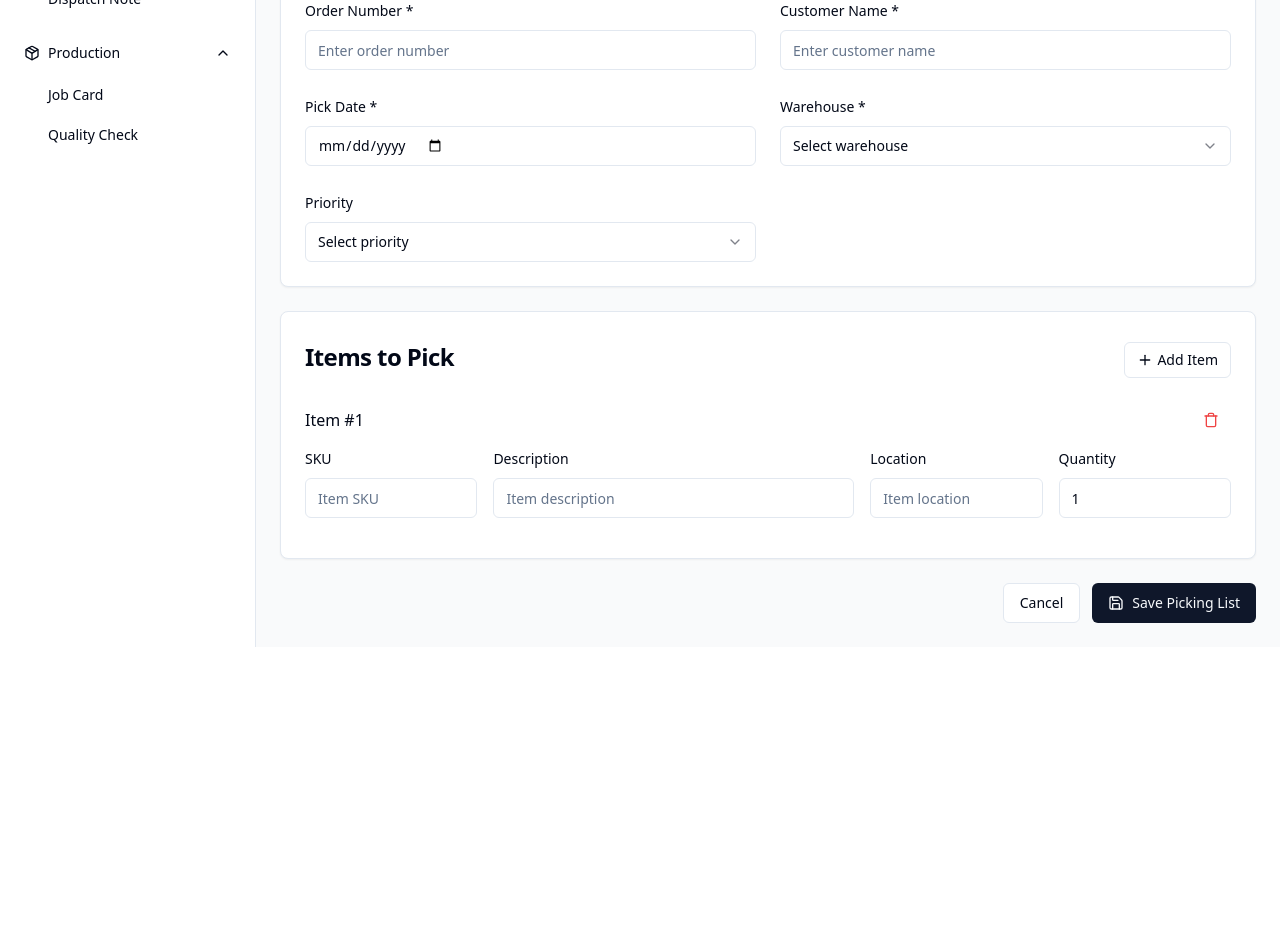
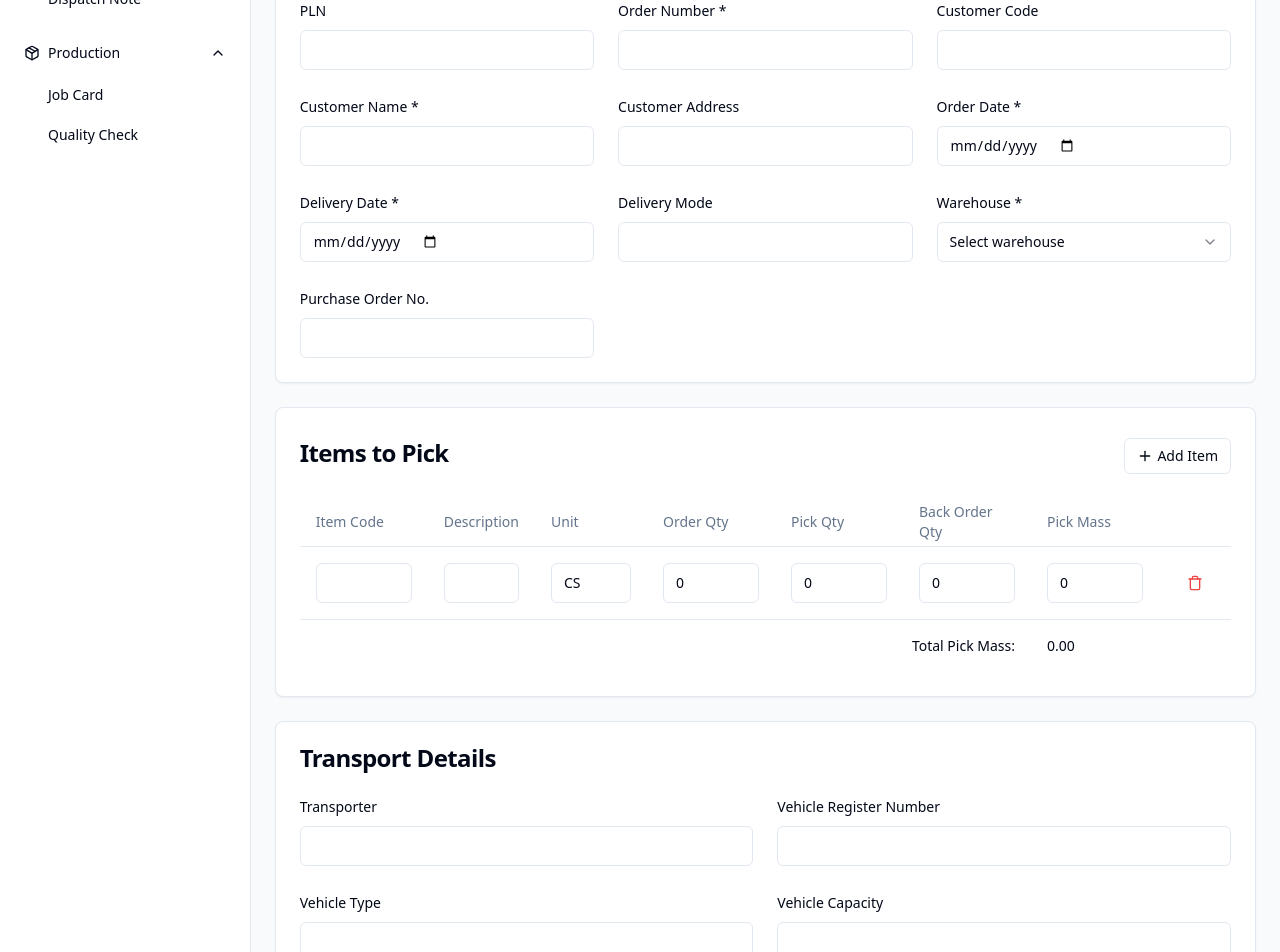
Before and after one commit to niolaworks/digital-dept-dynamics, a React (Vite) app: page /logistics/picking-list in a window 1280 px wide. Shown: the part 280-1232 px from the top of the page. Before the commit the page ends 927 px from the top, so only its background shows below. Built offline with nearby package versions, Linux system fonts and the light colour scheme.

Commit message:
Refactor: Implement picking list form
Implement the picking list form based on the provided example.

```diff
--- a/src/hooks/usePickingListStorage.ts
+++ b/src/hooks/usePickingListStorage.ts
@@ -3,19 +3,43 @@ import { useState, useEffect } from 'react';
 
 type Item = {
   id: number;
-  sku: string;
+  itemCode: string;
   description: string;
-  location: string;
-  quantity: number;
+  unit: string;
+  orderQty: number;
+  pickQty: number;
+  backOrderQty: number;
+  pickMass: number;
+};
+
+type TransportDetails = {
+  transporter: string;
+  vehicleRegNumber: string;
+  vehicleType: string;
+  vehicleCapacity: string;
+  driverName: string;
+  driverSignature?: string;
+  datePicked?: string;
+  pickedBy: string;
+  checkedBy: string;
+  comments: string;
 };
 
 type PickingListData = {
+  pln: string;
   orderNumber: string;
+  customerCode: string;
   customerName: string;
-  pickDate: string;
+  customerAddress: string;
+  orderDate: string;
+  deliveryDate: string;
+  deliveryMode: string;
   warehouse: string;
-  priority: string;
+  purchaseOrderNo: string;
   items: Item[];
+  transportDetails: TransportDetails;
+  printDate?: string;
+  printTime?: string;
 };
 
 const STORAGE_KEY = 'picking-list-draft';
@@ -24,12 +48,38 @@ export const usePickingListStorage = () => {
   const [formData, setFormData] = useState<PickingListData>(() => {
     const savedData = localStorage.getItem(STORAGE_KEY);
     return savedData ? JSON.parse(savedData) : {
+      pln: '',
       orderNumber: '',
+      customerCode: '',
       customerName: '',
-      pickDate: '',
+      customerAddress: '',
+      orderDate: '',
+      deliveryDate: '',
+      deliveryMode: '',
       warehouse: '',
-      priority: '',
-      items: [{ id: 1, sku: '', description: '', location: '', quantity: 1 }]
+      purchaseOrderNo: '',
+      items: [{
+        id: 1,
+        itemCode: '',
+        description: '',
+        unit: 'CS',
+        orderQty: 0,
+        pickQty: 0,
+        backOrderQty: 0,
+        pickMass: 0
+      }],
+      transportDetails: {
+        transporter: '',
+        vehicleRegNumber: '',
+        vehicleType: '',
+        vehicleCapacity: '',
+        driverName: '',
+        driverSignature: '',
+        datePicked: '',
+        pickedBy: '',
+        checkedBy: '',
+        comments: ''
+      }
     };
   });
 
@@ -39,8 +89,15 @@ export const usePickingListStorage = () => {
 
   const savePickingList = () => {
     if (formData.orderNumber) {
-      localStorage.setItem(`picking-list-${formData.orderNumber}`, JSON.stringify(formData));
+      const now = new Date();
+      const dataWithTimestamp = {
+        ...formData,
+        printDate: now.toLocaleDateString(),
+        printTime: now.toLocaleTimeString()
+      };
+      localStorage.setItem(`picking-list-${formData.orderNumber}`, JSON.stringify(dataWithTimestamp));
       localStorage.removeItem(STORAGE_KEY);
+      return dataWithTimestamp;
     }
   };
 
@@ -57,15 +114,42 @@ export const usePickingListStorage = () => {
   };
 
   const clearStoredData = () => {
-    savePickingList();
+    const savedData = savePickingList();
     setFormData({
+      pln: '',
       orderNumber: '',
+      customerCode: '',
       customerName: '',
-      pickDate: '',
+      customerAddress: '',
+      orderDate: '',
+      deliveryDate: '',
+      deliveryMode: '',
       warehouse: '',
-      priority: '',
-      items: [{ id: 1, sku: '', description: '', location: '', quantity: 1 }]
+      purchaseOrderNo: '',
+      items: [{
+        id: 1,
+        itemCode: '',
+        description: '',
+        unit: 'CS',
+        orderQty: 0,
+        pickQty: 0,
+        backOrderQty: 0,
+        pickMass: 0
+      }],
+      transportDetails: {
+        transporter: '',
+        vehicleRegNumber: '',
+        vehicleType: '',
+        vehicleCapacity: '',
+        driverName: '',
+        driverSignature: '',
+        datePicked: '',
+        pickedBy: '',
+        checkedBy: '',
+        comments: ''
+      }
     });
+    return savedData;
   };
 
   return { formData, setFormData, clearStoredData, getAllPickingLists };
--- a/src/pages/logistics/PickingListForm.tsx
+++ b/src/pages/logistics/PickingListForm.tsx
@@ -6,11 +6,11 @@ import { Select, SelectContent, SelectItem, SelectTrigger, SelectValue } from "@
 import { Separator } from "@/components/ui/separator";
 import { Tabs, TabsContent, TabsList, TabsTrigger } from "@/components/ui/tabs";
 import { useToast } from "@/hooks/use-toast";
-import { ChevronLeft, Plus, Save, Trash, Eye } from "lucide-react";
+import { ChevronLeft, Plus, Save, Trash } from "lucide-react";
 import { Link, useNavigate, useSearchParams } from "react-router-dom";
 import { usePickingListStorage } from "@/hooks/usePickingListStorage";
 import { Table, TableBody, TableCell, TableHead, TableHeader, TableRow } from "@/components/ui/table";
-import { useEffect } from "react";
+import { Textarea } from "@/components/ui/textarea";
 
 const LogisticsPickingList = () => {
   const { toast } = useToast();
@@ -55,12 +55,18 @@ const LogisticsPickingList = () => {
 
   const handleSubmit = (e: React.FormEvent) => {
     e.preventDefault();
+    const savedData = clearStoredData();
+    if (savedData) {
       toast({
         title: "Picking List Created",
-      description: `Order #${formData.orderNumber} has been saved.`
+        description: `Order #${savedData.orderNumber} has been saved.`
       });
-    clearStoredData();
       navigate('?tab=saved');
+    }
+  };
+
+  const calculateTotalPickMass = () => {
+    return formData.items.reduce((sum, item) => sum + item.pickMass, 0);
   };
 
   return (
@@ -95,35 +101,75 @@ const LogisticsPickingList = () => {
                 <CardTitle>Order Information</CardTitle>
               </CardHeader>
               <CardContent>
-                <div className="grid grid-cols-1 md:grid-cols-2 gap-6">
+                <div className="grid grid-cols-1 md:grid-cols-3 gap-6">
+                  <div className="space-y-2">
+                    <Label htmlFor="pln">PLN</Label>
+                    <Input
+                      id="pln"
+                      value={formData.pln}
+                      onChange={e => setFormData({ ...formData, pln: e.target.value })}
+                    />
+                  </div>
                   <div className="space-y-2">
                     <Label htmlFor="orderNumber">Order Number *</Label>
                     <Input
                       id="orderNumber"
-                      placeholder="Enter order number"
                       value={formData.orderNumber}
                       onChange={e => setFormData({ ...formData, orderNumber: e.target.value })}
                       required
                     />
                   </div>
                   <div className="space-y-2">
+                    <Label htmlFor="customerCode">Customer Code</Label>
+                    <Input
+                      id="customerCode"
+                      value={formData.customerCode}
+                      onChange={e => setFormData({ ...formData, customerCode: e.target.value })}
+                    />
+                  </div>
+                  <div className="space-y-2">
                     <Label htmlFor="customerName">Customer Name *</Label>
                     <Input
                       id="customerName"
-                      placeholder="Enter customer name"
                       value={formData.customerName}
                       onChange={e => setFormData({ ...formData, customerName: e.target.value })}
                       required
                     />
                   </div>
                   <div className="space-y-2">
-                    <Label htmlFor="pickDate">Pick Date *</Label>
+                    <Label htmlFor="customerAddress">Customer Address</Label>
                     <Input
-                      id="pickDate"
+                      id="customerAddress"
+                      value={formData.customerAddress}
+                      onChange={e => setFormData({ ...formData, customerAddress: e.target.value })}
+                    />
+                  </div>
+                  <div className="space-y-2">
+                    <Label htmlFor="orderDate">Order Date *</Label>
+                    <Input
+                      id="orderDate"
                       type="date"
-                      value={formData.pickDate}
-                      onChange={e => setFormData({ ...formData, pickDate: e.target.value })}
+                      value={formData.orderDate}
+                      onChange={e => setFormData({ ...formData, orderDate: e.target.value })}
                       required
+                    />
+                  </div>
+                  <div className="space-y-2">
+                    <Label htmlFor="deliveryDate">Delivery Date *</Label>
+                    <Input
+                      id="deliveryDate"
+                      type="date"
+                      value={formData.deliveryDate}
+                      onChange={e => setFormData({ ...formData, deliveryDate: e.target.value })}
+                      required
+                    />
+                  </div>
+                  <div className="space-y-2">
+                    <Label htmlFor="deliveryMode">Delivery Mode</Label>
+                    <Input
+                      id="deliveryMode"
+                      value={formData.deliveryMode}
+                      onChange={e => setFormData({ ...formData, deliveryMode: e.target.value })}
                     />
                   </div>
                   <div className="space-y-2">
@@ -136,28 +182,19 @@ const LogisticsPickingList = () => {
                         <SelectValue placeholder="Select warehouse" />
                       </SelectTrigger>
                       <SelectContent>
+                        <SelectItem value="Agl-FG">Agl-FG</SelectItem>
                         <SelectItem value="main">Main Warehouse</SelectItem>
                         <SelectItem value="secondary">Secondary Warehouse</SelectItem>
-                        <SelectItem value="overflow">Overflow Storage</SelectItem>
                       </SelectContent>
                     </Select>
                   </div>
                   <div className="space-y-2">
-                    <Label htmlFor="priority">Priority</Label>
-                    <Select
-                      value={formData.priority}
-                      onValueChange={value => setFormData({ ...formData, priority: value })}
-                    >
-                      <SelectTrigger id="priority">
-                        <SelectValue placeholder="Select priority" />
-                      </SelectTrigger>
-                      <SelectContent>
-                        <SelectItem value="low">Low</SelectItem>
-                        <SelectItem value="medium">Medium</SelectItem>
-                        <SelectItem value="high">High</SelectItem>
-                        <SelectItem value="urgent">Urgent</SelectItem>
-                      </SelectContent>
-                    </Select>
+                    <Label htmlFor="purchaseOrderNo">Purchase Order No.</Label>
+                    <Input
+                      id="purchaseOrderNo"
+                      value={formData.purchaseOrderNo}
+                      onChange={e => setFormData({ ...formData, purchaseOrderNo: e.target.value })}
+                    />
                   </div>
                 </div>
               </CardContent>
@@ -177,10 +214,76 @@ const LogisticsPickingList = () => {
                 </Button>
               </CardHeader>
               <CardContent>
-                {formData.items.map((item, index) => (
-                  <div key={item.id} className="mb-4">
-                    <div className="flex items-center justify-between mb-2">
-                      <h3 className="font-medium">Item #{index + 1}</h3>
+                <div className="overflow-x-auto">
+                  <Table>
+                    <TableHeader>
+                      <TableRow>
+                        <TableHead>Item Code</TableHead>
+                        <TableHead>Description</TableHead>
+                        <TableHead>Unit</TableHead>
+                        <TableHead>Order Qty</TableHead>
+                        <TableHead>Pick Qty</TableHead>
+                        <TableHead>Back Order Qty</TableHead>
+                        <TableHead>Pick Mass</TableHead>
+                        <TableHead></TableHead>
+                      </TableRow>
+                    </TableHeader>
+                    <TableBody>
+                      {formData.items.map((item) => (
+                        <TableRow key={item.id}>
+                          <TableCell>
+                            <Input
+                              value={item.itemCode}
+                              onChange={e => handleItemChange(item.id, 'itemCode', e.target.value)}
+                              className="w-24"
+                            />
+                          </TableCell>
+                          <TableCell>
+                            <Input
+                              value={item.description}
+                              onChange={e => handleItemChange(item.id, 'description', e.target.value)}
+                            />
+                          </TableCell>
+                          <TableCell>
+                            <Input
+                              value={item.unit}
+                              onChange={e => handleItemChange(item.id, 'unit', e.target.value)}
+                              className="w-20"
+                            />
+                          </TableCell>
+                          <TableCell>
+                            <Input
+                              type="number"
+                              value={item.orderQty}
+                              onChange={e => handleItemChange(item.id, 'orderQty', Number(e.target.value))}
+                              className="w-24"
+                            />
+                          </TableCell>
+                          <TableCell>
+                            <Input
+                              type="number"
+                              value={item.pickQty}
+                              onChange={e => handleItemChange(item.id, 'pickQty', Number(e.target.value))}
+                              className="w-24"
+                            />
+                          </TableCell>
+                          <TableCell>
+                            <Input
+                              type="number"
+                              value={item.backOrderQty}
+                              onChange={e => handleItemChange(item.id, 'backOrderQty', Number(e.target.value))}
+                              className="w-24"
+                            />
+                          </TableCell>
+                          <TableCell>
+                            <Input
+                              type="number"
+                              value={item.pickMass}
+                              onChange={e => handleItemChange(item.id, 'pickMass', Number(e.target.value))}
+                              className="w-24"
+                            />
+                          </TableCell>
+                          <TableCell>
                             <Button
                               type="button"
                               variant="ghost"
@@ -190,49 +293,118 @@ const LogisticsPickingList = () => {
                             >
                               <Trash className="h-4 w-4" />
                             </Button>
+                          </TableCell>
+                        </TableRow>
+                      ))}
+                      <TableRow>
+                        <TableCell colSpan={6} className="text-right font-medium">
+                          Total Pick Mass:
+                        </TableCell>
+                        <TableCell colSpan={2}>
+                          {calculateTotalPickMass().toFixed(2)}
+                        </TableCell>
+                      </TableRow>
+                    </TableBody>
+                  </Table>
                 </div>
-                    <div className="grid grid-cols-1 md:grid-cols-5 gap-4">
-                      <div className="space-y-2 md:col-span-1">
-                        <Label htmlFor={`sku-${item.id}`}>SKU</Label>
+              </CardContent>
+            </Card>
+
+            <Card className="mb-6">
+              <CardHeader>
+                <CardTitle>Transport Details</CardTitle>
+              </CardHeader>
+              <CardContent>
+                <div className="grid grid-cols-1 md:grid-cols-2 gap-6">
+                  <div className="space-y-2">
+                    <Label htmlFor="transporter">Transporter</Label>
                     <Input
-                          id={`sku-${item.id}`}
-                          placeholder="Item SKU"
-                          value={item.sku}
-                          onChange={e => handleItemChange(item.id, 'sku', e.target.value)}
+                      id="transporter"
+                      value={formData.transportDetails.transporter}
+                      onChange={e => setFormData({
+                        ...formData,
+                        transportDetails: { ...formData.transportDetails, transporter: e.target.value }
+                      })}
+                    />
+                  </div>
+                  <div className="space-y-2">
+                    <Label htmlFor="vehicleRegNumber">Vehicle Register Number</Label>
+                    <Input
+                      id="vehicleRegNumber"
+                      value={formData.transportDetails.vehicleRegNumber}
+                      onChange={e => setFormData({
+                        ...formData,
+                        transportDetails: { ...formData.transportDetails, vehicleRegNumber: e.target.value }
+                      })}
+                    />
+                  </div>
+                  <div className="space-y-2">
+                    <Label htmlFor="vehicleType">Vehicle Type</Label>
+                    <Input
+                      id="vehicleType"
+                      value={formData.transportDetails.vehicleType}
+                      onChange={e => setFormData({
+                        ...formData,
+                        transportDetails: { ...formData.transportDetails, vehicleType: e.target.value }
+                      })}
+                    />
+                  </div>
+                  <div className="space-y-2">
+                    <Label htmlFor="vehicleCapacity">Vehicle Capacity</Label>
+                    <Input
+                      id="vehicleCapacity"
+                      value={formData.transportDetails.vehicleCapacity}
+                      onChange={e => setFormData({
+                        ...formData,
+                        transportDetails: { ...formData.transportDetails, vehicleCapacity: e.target.value }
+                      })}
+                    />
+                  </div>
+                  <div className="space-y-2">
+                    <Label htmlFor="driverName">Driver Name</Label>
+                    <Input
+                      id="driverName"
+                      value={formData.transportDetails.driverName}
+                      onChange={e => setFormData({
+                        ...formData,
+                        transportDetails: { ...formData.transportDetails, driverName: e.target.value }
+                      })}
+                    />
+                  </div>
+                  <div className="space-y-2">
+                    <Label htmlFor="pickedBy">Picked By</Label>
+                    <Input
+                      id="pickedBy"
+                      value={formData.transportDetails.pickedBy}
+                      onChange={e => setFormData({
+                        ...formData,
+                        transportDetails: { ...formData.transportDetails, pickedBy: e.target.value }
+                      })}
+                    />
+                  </div>
+                  <div className="space-y-2">
+                    <Label htmlFor="checkedBy">Checked By</Label>
+                    <Input
+                      id="checkedBy"
+                      value={formData.transportDetails.checkedBy}
+                      onChange={e => setFormData({
+                        ...formData,
+                        transportDetails: { ...formData.transportDetails, checkedBy: e.target.value }
+                      })}
                     />
                   </div>
                   <div className="space-y-2 md:col-span-2">
-                        <Label htmlFor={`description-${item.id}`}>Description</Label>
-                        <Input
-                          id={`description-${item.id}`}
-                          placeholder="Item description"
-                          value={item.description}
-                          onChange={e => handleItemChange(item.id, 'description', e.target.value)}
-                        />
-                      </div>
-                      <div className="space-y-2">
-                        <Label htmlFor={`location-${item.id}`}>Location</Label>
-                        <Input
-                          id={`location-${item.id}`}
-                          placeholder="Item location"
-                          value={item.location}
-                          onChange={e => handleItemChange(item.id, 'location', e.target.value)}
-                        />
-                      </div>
-                      <div className="space-y-2">
-                        <Label htmlFor={`quantity-${item.id}`}>Quantity</Label>
-                        <Input
-                          id={`quantity-${item.id}`}
-                          type="number"
-                          min="1"
-                          value={item.quantity}
-                          onChange={e => handleItemChange(item.id, 'quantity', parseInt(e.target.value) || 1)}
+                    <Label htmlFor="comments">Comments</Label>
+                    <Textarea
+                      id="comments"
+                      value={formData.transportDetails.comments}
+                      onChange={e => setFormData({
+                        ...formData,
+                        transportDetails: { ...formData.transportDetails, comments: e.target.value }
+                      })}
                     />
                   </div>
                 </div>
-                    {index < formData.items.length - 1 && <Separator className="mt-4" />}
-                  </div>
-                ))}
               </CardContent>
             </Card>
 
@@ -250,38 +422,42 @@ const LogisticsPickingList = () => {
         <TabsContent value="saved">
           <Card>
             <CardHeader>
-              <CardTitle className="flex items-center gap-2">
-                Saved Picking Lists
-              </CardTitle>
+              <CardTitle>Saved Picking Lists</CardTitle>
             </CardHeader>
             <CardContent>
               {getAllPickingLists().length === 0 ? (
                 <p className="text-center text-gray-500 py-4">No picking lists found</p>
               ) : (
+                <div className="overflow-x-auto">
                   <Table>
                     <TableHeader>
                       <TableRow>
+                        <TableHead>PLN</TableHead>
                         <TableHead>Order Number</TableHead>
-                      <TableHead>Customer Name</TableHead>
-                      <TableHead>Pick Date</TableHead>
+                        <TableHead>Customer</TableHead>
+                        <TableHead>Delivery Date</TableHead>
                         <TableHead>Warehouse</TableHead>
-                      <TableHead>Priority</TableHead>
                         <TableHead>Items</TableHead>
+                        <TableHead>Created</TableHead>
                       </TableRow>
                     </TableHeader>
                     <TableBody>
                       {getAllPickingLists().map((list, index) => (
                         <TableRow key={index}>
+                          <TableCell>{list.pln}</TableCell>
                           <TableCell>{list.orderNumber}</TableCell>
                           <TableCell>{list.customerName}</TableCell>
-                        <TableCell>{list.pickDate}</TableCell>
+                          <TableCell>{list.deliveryDate}</TableCell>
                           <TableCell>{list.warehouse}</TableCell>
-                        <TableCell className="capitalize">{list.priority}</TableCell>
                           <TableCell>{list.items.length} items</TableCell>
+                          <TableCell>
+                            {list.printDate} {list.printTime}
+                          </TableCell>
                         </TableRow>
                       ))}
                     </TableBody>
                   </Table>
+                </div>
               )}
             </CardContent>
           </Card>
```
Lines whose indentation alone changed are shown as unchanged.
